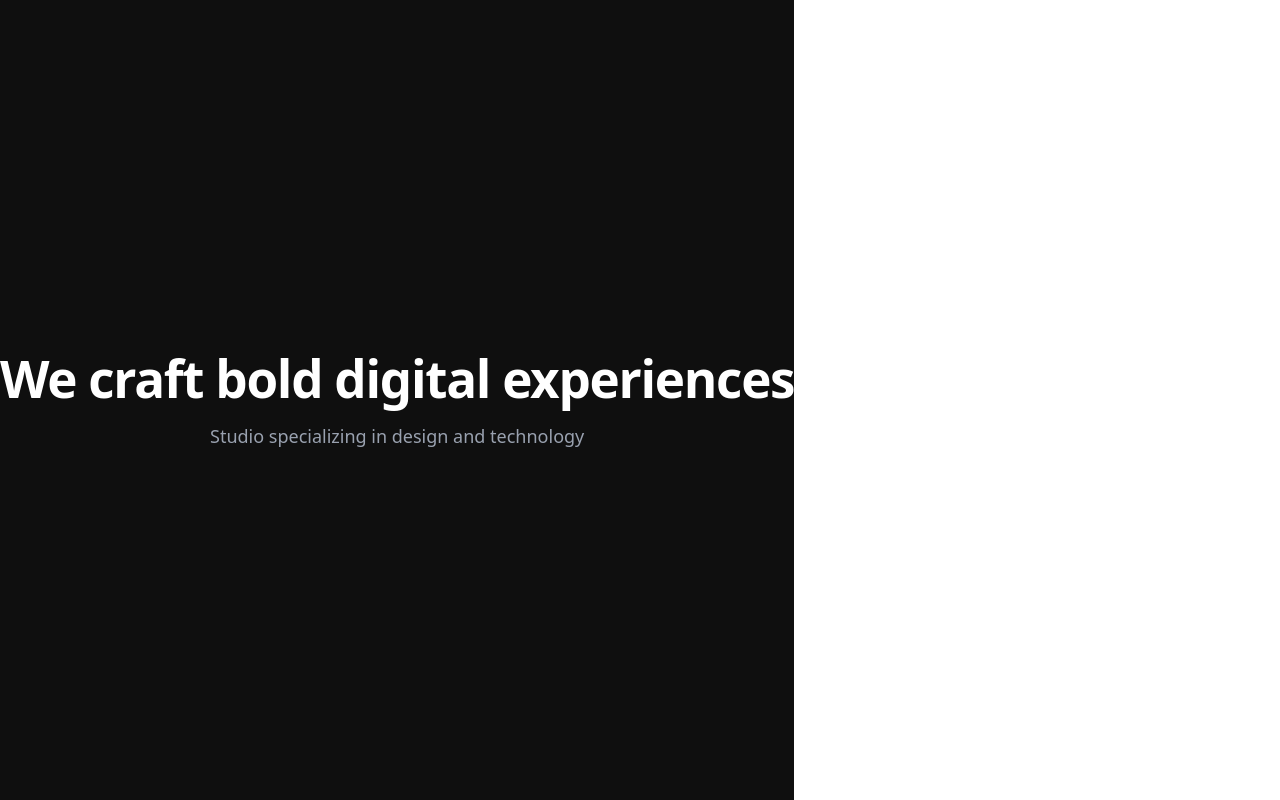
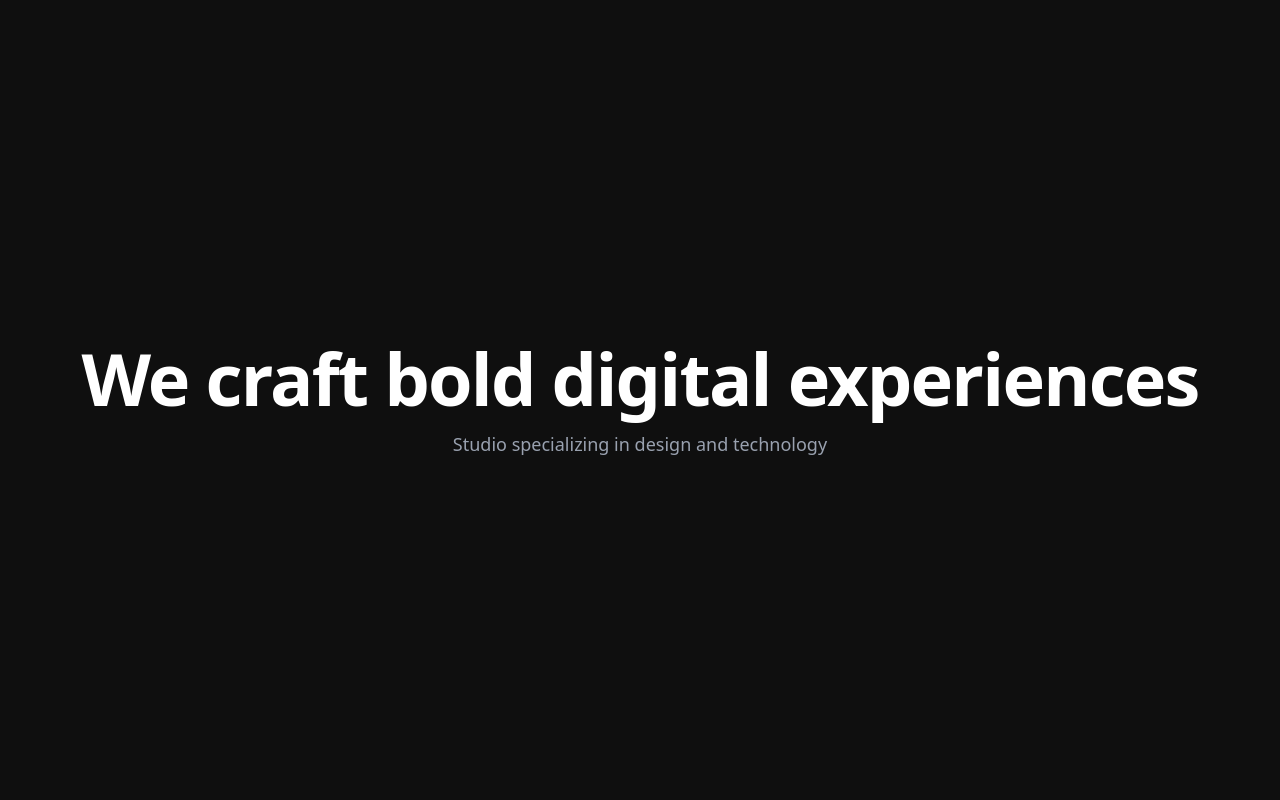
Before and after one commit to manucho4015/nk-studio-clone, a React (Vite) app: page / in a window 1280 px wide. Built offline with nearby package versions, Linux system fonts and the light colour scheme.

Commit message:
use Onest Google Font

```diff
--- a/src/index.css
+++ b/src/index.css
@@ -1,71 +1,21 @@
+@import url("https://fonts.googleapis.com/css2?family=Onest:wght@100..900&display=swap");
 @import "tailwindcss";
 @config "../tailwind.config.ts";
 
 :root {
-  font-family: system-ui, Avenir, Helvetica, Arial, sans-serif;
+  font-family: "Onest", sans-serif;
+  font-optical-sizing: auto;
+  font-weight: 400;
+  font-style: normal;
   line-height: 1.5;
-  font-weight: 400;
 
   color-scheme: light dark;
-  color: rgba(255, 255, 255, 0.87);
-  background-color: #242424;
 
   font-synthesis: none;
   text-rendering: optimizeLegibility;
   -webkit-font-smoothing: antialiased;
   -moz-osx-font-smoothing: grayscale;
 }
-
-a {
-  font-weight: 500;
-  color: #646cff;
-  text-decoration: inherit;
+body {
+  @apply bg-background text-primary font-sans;
 }
-a:hover {
-  color: #535bf2;
-}
-
-body {
-  margin: 0;
-  display: flex;
-  place-items: center;
-  min-width: 320px;
-  min-height: 100vh;
-}
-
-h1 {
-  font-size: 3.2em;
-  line-height: 1.1;
-}
-
-button {
-  border-radius: 8px;
-  border: 1px solid transparent;
-  padding: 0.6em 1.2em;
-  font-size: 1em;
-  font-weight: 500;
-  font-family: inherit;
-  background-color: #1a1a1a;
-  cursor: pointer;
-  transition: border-color 0.25s;
-}
-button:hover {
-  border-color: #646cff;
-}
-button:focus,
-button:focus-visible {
-  outline: 4px auto -webkit-focus-ring-color;
-}
-
-@media (prefers-color-scheme: light) {
-  :root {
-    color: #213547;
-    background-color: #ffffff;
-  }
-  a:hover {
-    color: #747bff;
-  }
-  button {
-    background-color: #f9f9f9;
-  }
-}
```
